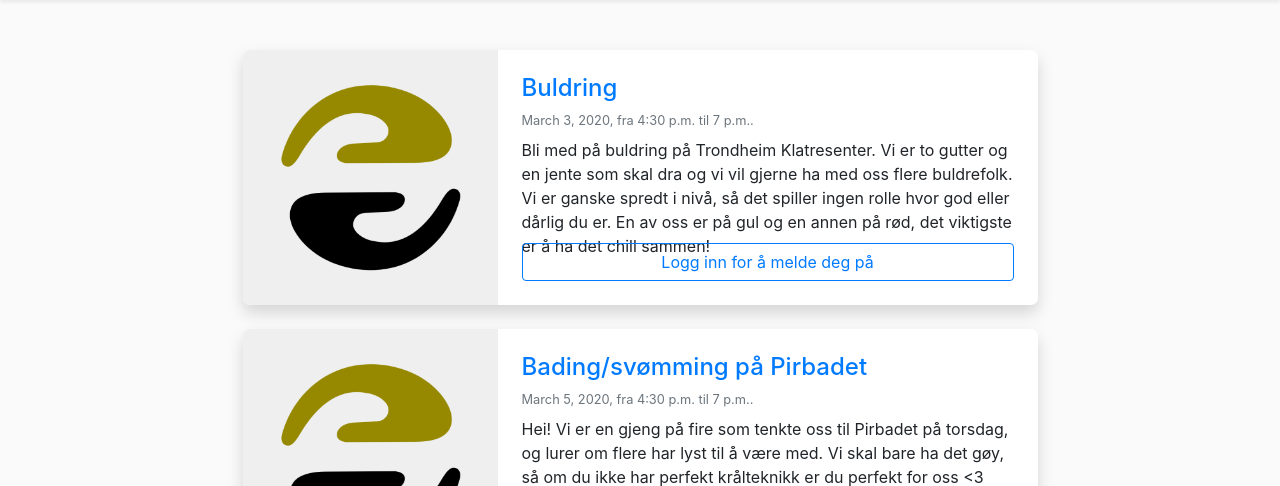
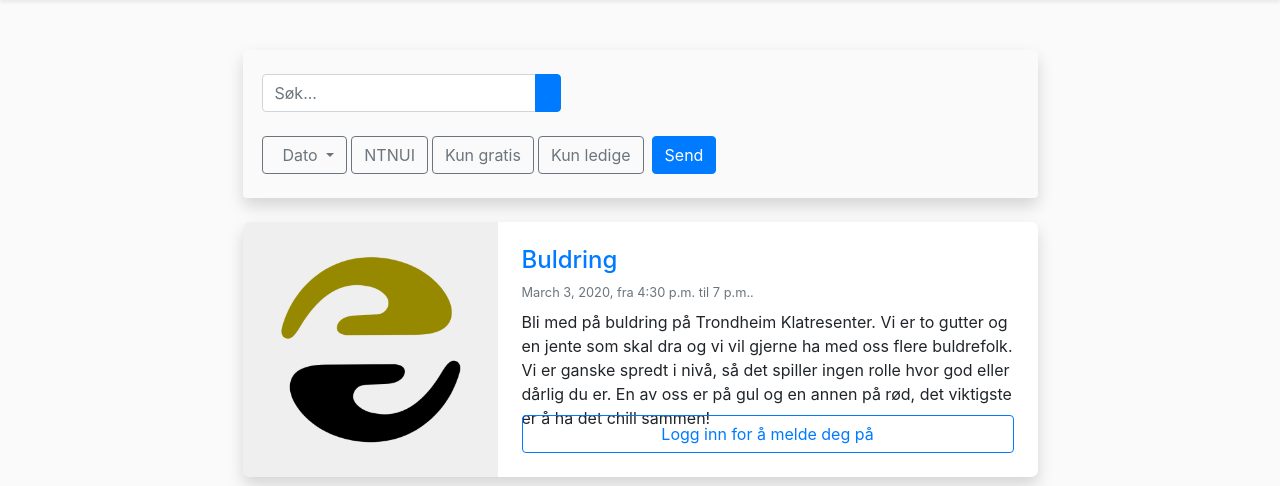
Before and after one commit to akselkb/TDT4140-Programvareutvikling-Gruppe59, a Django app: page / in a window 1280 px wide. Shown: the part 56-542 px from the top of the page. Run offline with Django 3.2, Linux system fonts and the light colour scheme; data comes from the database, SQL or seed files in the repository; some libraries are stand-ins or nearby versions.

Commit message:
feat: add first version of filtering bar to activity list template

```diff
--- a/activate/events/templates/events/activity_list.html
+++ b/activate/events/templates/events/activity_list.html
@@ -1,7 +1,63 @@
 {% extends 'base.html' %}
 {% load static %}
+{% load crispy_forms_tags %}
 
 {% block content %}
+
+  <div class="container-fluid mb-4 w-100">
+
+    <div style="" class="bg-gray shadow p-4 rounded w-100">
+
+      <!-- Search form -->
+        <form class="d-none d-sm-inline-block form-inline mw-100"
+              action="{% url 'events:activity_list' %}" method="GET">
+          <div class="form-row h6">
+            {% crispy search_form %}
+          </div>
+        </form>
+
+      <br>
+
+      <div class="form-row">
+
+        <!-- Date filter -->
+        <div class="btn-group mr-1">
+          <button type="button" class="btn btn-outline-secondary dropdown-toggle" data-toggle="dropdown" aria-haspopup="true" aria-expanded="false">
+            <i class="fas fa-calendar mr-2"></i>Dato
+          </button>
+          <div class="dropdown-menu">
+            <a class="dropdown-item" href="#">Action</a>
+            <a class="dropdown-item" href="#">Another action</a>
+            <a class="dropdown-item" href="#">Something else here</a>
+            <div class="dropdown-divider"></div>
+            <a class="dropdown-item" href="#">Separated link</a>
+          </div>
+        </div>
+
+        <!-- NTNUI filter -->
+        <button type="button" class="btn btn-outline-secondary mr-1">
+          NTNUI
+        </button>
+
+        <!-- Gratis filter -->
+        <button type="button" class="btn btn-outline-secondary mr-1">
+          Kun gratis
+        </button>
+
+        <!-- Ledig filter -->
+        <button type="button" class="btn btn-outline-secondary mr-1">
+          Kun ledige
+        </button>
+
+        <!-- Send-knapp -->
+        <button type="button" class="btn btn-primary ml-1">
+          Send
+        </button>
+
+        </div>
+      </div>
+  </div>
+
   <div class="container-fluid">
       <div class="list-group">
           {% for activity in activities %}
```
Lines whose indentation alone changed are shown as unchanged.
